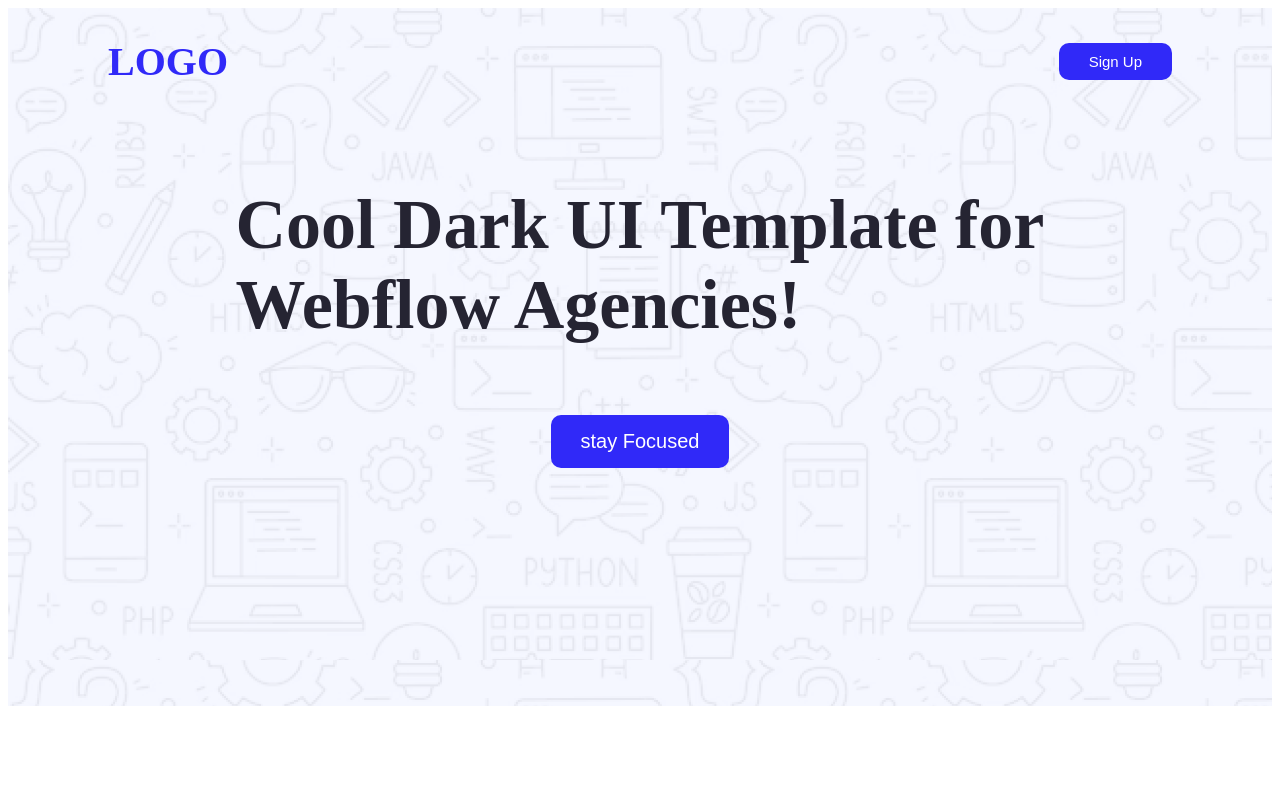
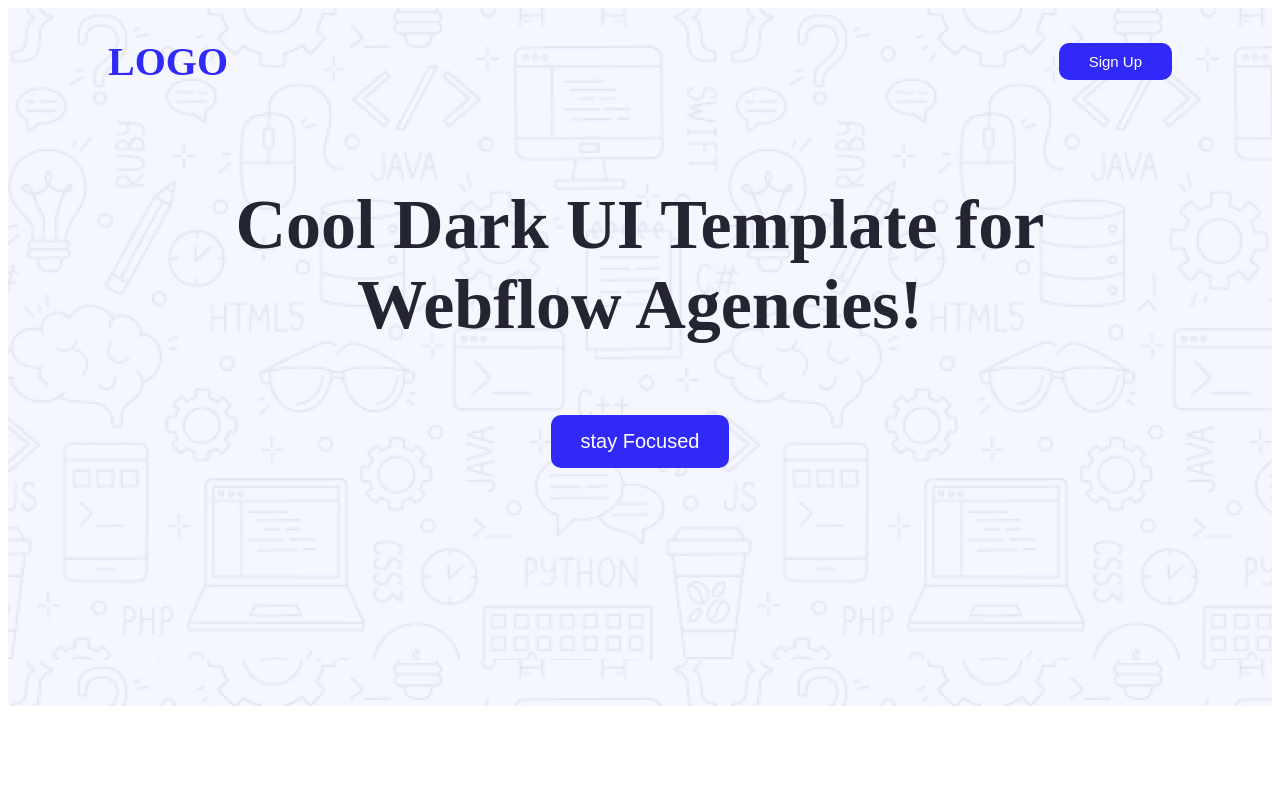
Before and after one commit to imam9932/My-First-Assignment-, a plain HTML site: page index.html in a window 1280 px wide. Shown: the top 800 px of the page. Drawn offline with Linux system fonts and the light colour scheme.

Commit message:
added update content

```diff
--- a/index.html
+++ b/index.html
@@ -13,7 +13,8 @@
       <nav class="sign-up"><button class="btn-header">Sign Up</button> </nav>
     </div>
     <div class="cool">
-      <p class="cool-paragraph">Cool Dark UI Template for <br> Webflow Agencies!  </p>
+      <p class="cool-paragraph">Cool Dark UI Template for    </p>
+      <p class="cool-para-2"> Webflow Agencies!</p>
       <button class="btn-stay">stay Focused</button>
     </div>
   </section>
--- a/style.css/index.css
+++ b/style.css/index.css
@@ -37,6 +37,16 @@ color: #ffffff;
   display: flex;
    align-items: center;
    justify-content: center;
+   margin-bottom: 0px;
+}
+.cool-para-2{
+  color: #252432;
+  font-size: 70px;
+  font-weight: 700;
+  display: flex;
+   align-items: center;
+   justify-content: center;
+   margin-top:  0px;
 }
 .btn-stay{
 
```
